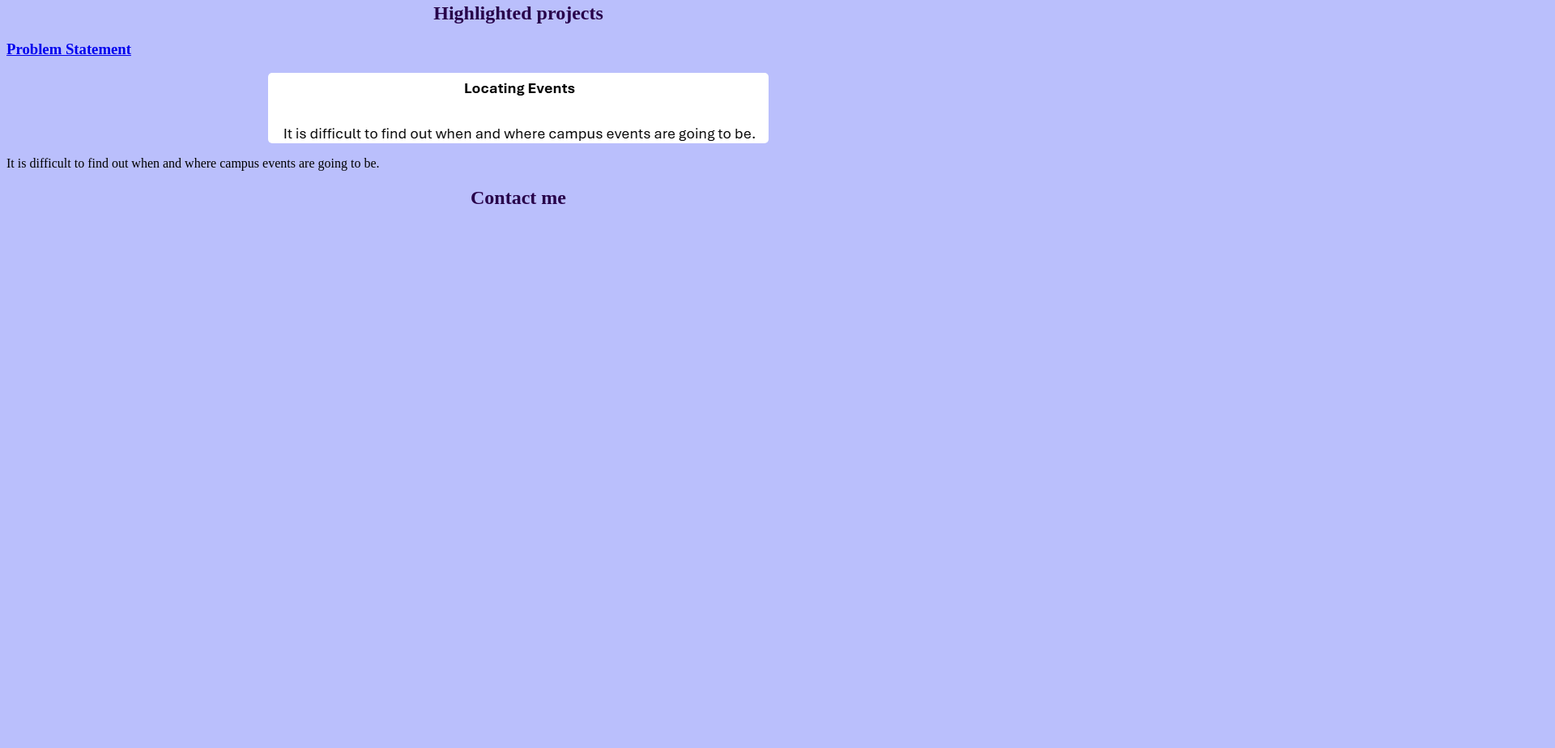
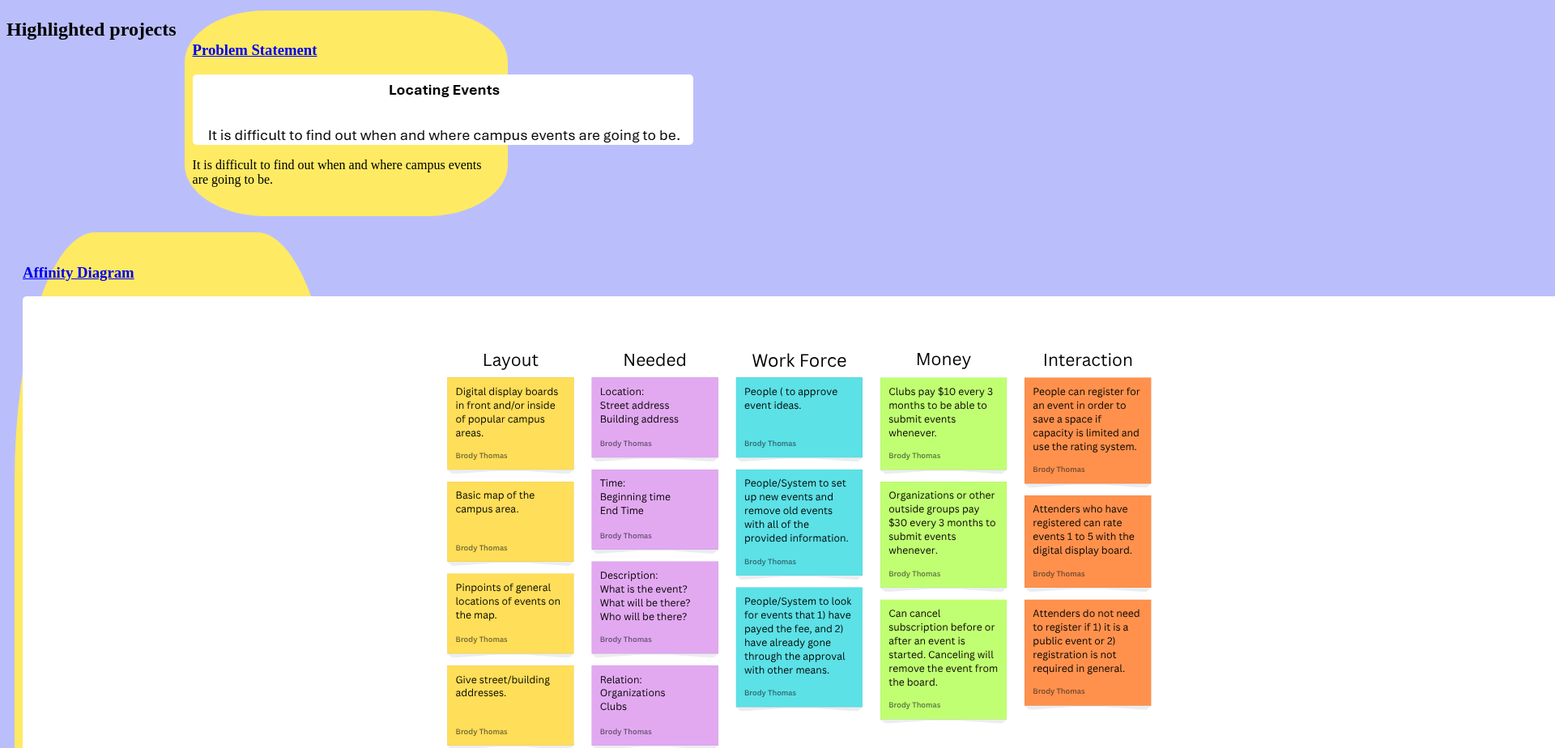
Before and after one commit to Brody-Thomas/Brody-Thomas.github.io, a plain HTML site: page index.html in a window 1280 px wide. Shown: the part 227-1151 px from the top of the page at 81% size, 1920 px wide, since content can reach past the window. Before the commit the page ends 800 px from the top, so only its background shows below. Drawn offline with Linux system fonts and the light colour scheme.

Commit message:
Plan Ideas

```diff
--- a/index.html
+++ b/index.html
@@ -1,7 +1,7 @@
 <!DOCTYPE html>
 <html>
     <head>
-        <title>CSCE 190 Website</title>
+        <title>CSCE 190: Brody Thomas</title>
         <link rel="stylesheet" href="styles.css">
     </head>
     <body>
@@ -27,14 +27,24 @@
         <div class="projects">
             <h2>Highlighted projects</h2>
             <section class="project">
-                <a href="files/LocatingEvents.pdf"><h3>Problem Statement</h3></a>
-                <a href="files/LocatingEvents.pdf"><img src="images/problem.png" alt="Image of basic Problem Statement"></a>
+                <a href="files/LocatingEvents.pdf">
+                    <h3>Problem Statement</h3></a>
+                <a href="files/LocatingEvents.pdf">
+                    <img src="images/problem.png" alt="Image of basic Problem Statement"></a>
                 <p>It is difficult to
                     find out when and
                     where campus events
                     are going to be.</p>
             </section>
         </div>
+        <!--Affinity Diagram Assignment -->
+            <section class="project">
+                <a href="files/Event_Finder_Notes.pdf">
+                    <h3>Affinity Diagram</h3></a>
+                <a href="files/Event_Finder_Notes.pdf">
+                    <img src="images/Event_Finder_Notes.png"></a>
+                <p>Text describing the diagram</p>
+            </section>
         <div class="contact">
             <h2>Contact me</h2>
         </div>
--- a/styles.css
+++ b/styles.css
@@ -7,13 +7,20 @@ h1{
   color: rgb(39, 0, 74);
   text-align: center;
 }
-h2{
-  color: rgb(39, 0, 74);
-  text-align: center;
-}
 img{
   display: block;
   margin-left: auto;
   margin-right: auto;
   border-radius: 5px;
 }
+.projects{
+  display:flex;
+  flex-wrap:wrap;
+}
+.project{
+  width: 30%;
+  margin: 10px;
+  Padding: 20px 10px;
+  background: rgb(255, 234, 100);
+  border-radius: 25%;
+}
```
